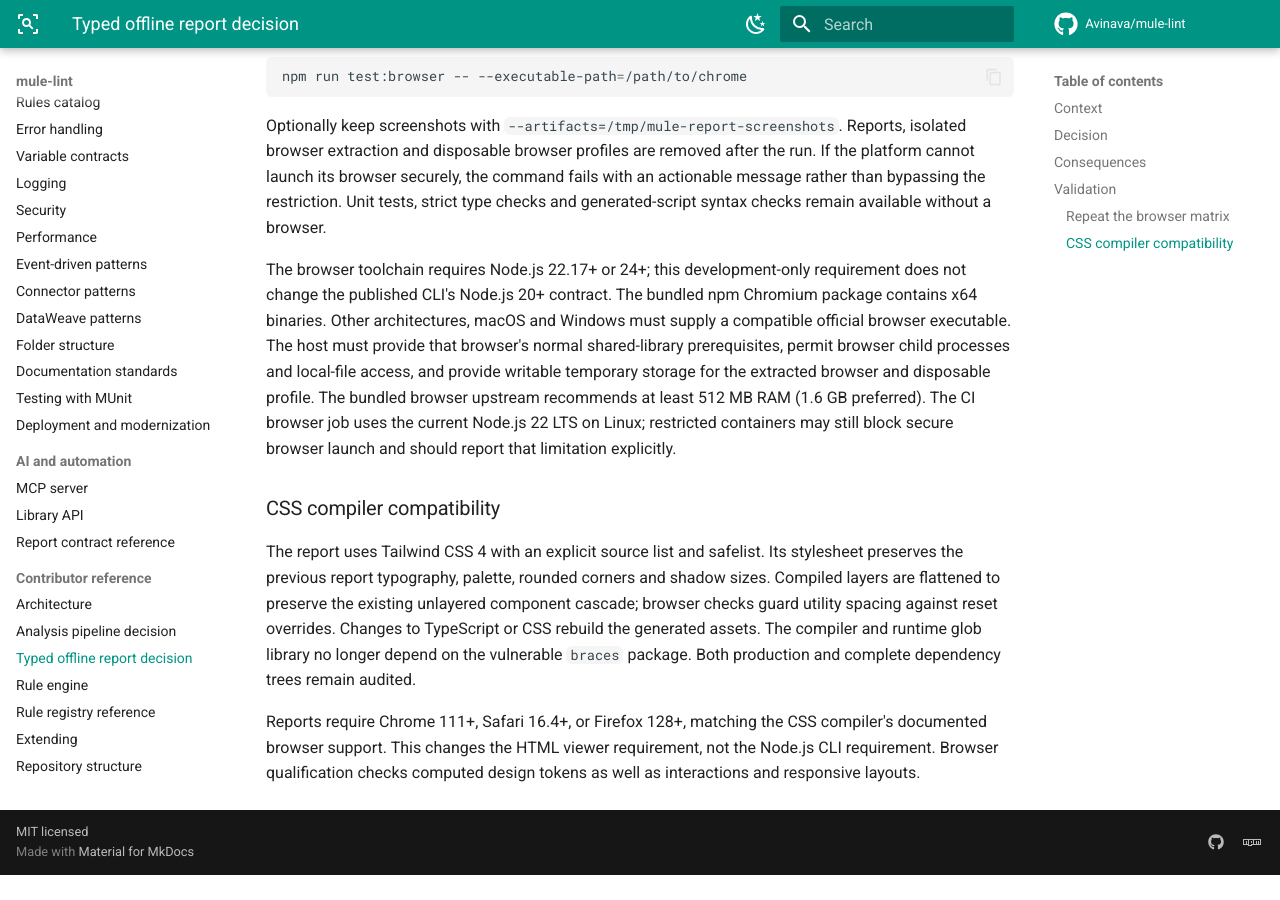
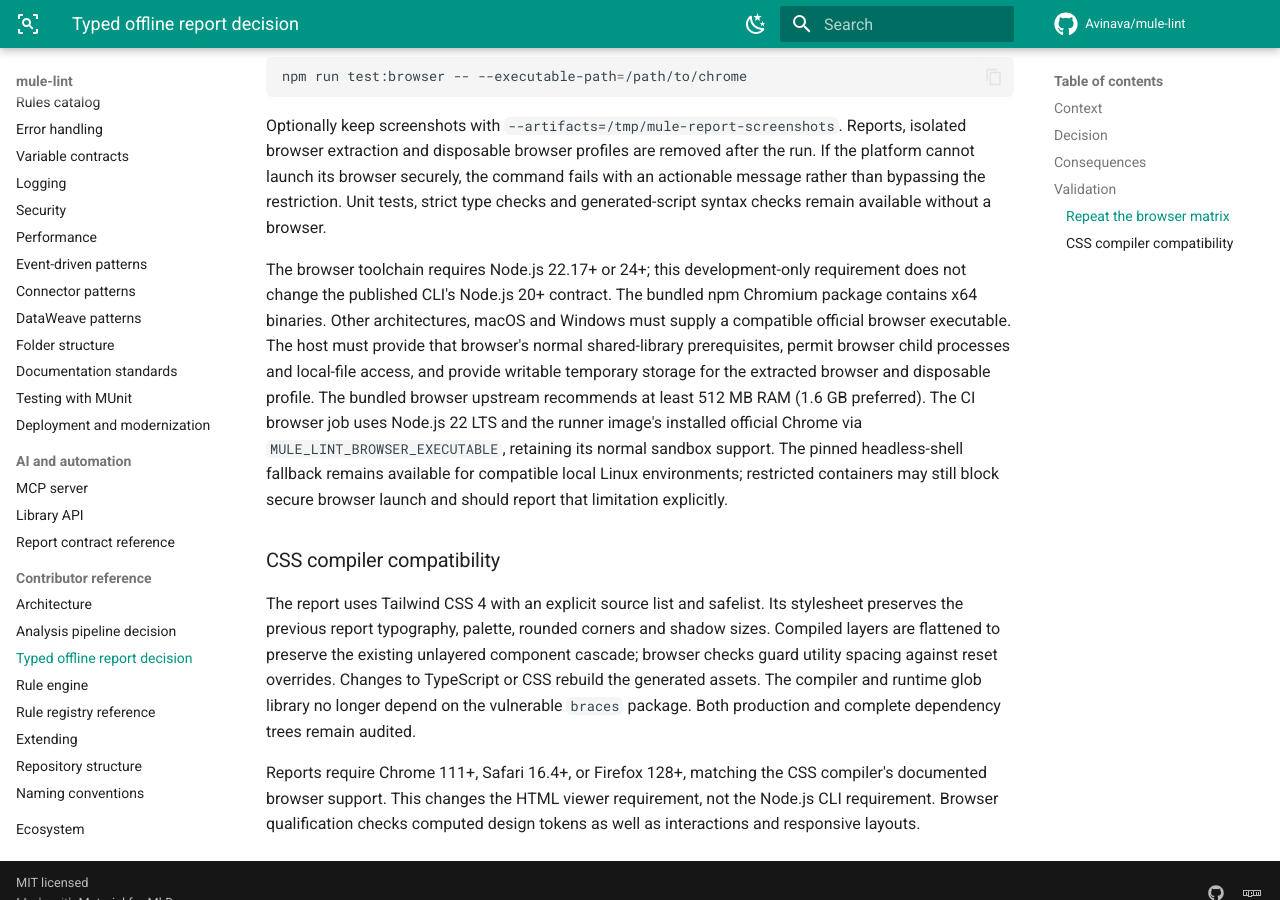
Before and after one commit to Avinava/mule-lint, an MkDocs documentation site: the page built from docs/architecture/typed-html-client.md, in a window 1280 px wide and 900 px high, scrolled down 1656 px. Built offline with MkDocs 1.6.1 and Material for MkDocs 9.7.7, drawn with Linux system fonts in a browser that asks for light colours; comment, search, counter and statistics services are not loaded; before the commit the page ends 2531 px from its top, so only the background shows below that.

Commit message:
ci: use the installed browser for report checks

```diff
--- a/docs/architecture/typed-html-client.md
+++ b/docs/architecture/typed-html-client.md
@@ -80,7 +80,10 @@ compatible official browser executable. The host must provide that browser's nor
 shared-library prerequisites, permit browser child processes and local-file access,
 and provide writable temporary storage for the extracted browser and disposable
 profile. The bundled browser upstream recommends at least 512 MB RAM (1.6 GB preferred).
-The CI browser job uses the current Node.js 22 LTS on Linux; restricted containers may
+The CI browser job uses Node.js 22 LTS and the runner image's installed official
+Chrome via `MULE_LINT_BROWSER_EXECUTABLE`, retaining its normal sandbox support.
+The pinned headless-shell fallback remains available for compatible local Linux
+environments; restricted containers may
 still block secure browser launch and should report that limitation explicitly.
 
 ### CSS compiler compatibility
```
Also changed, not shown: 1 other file.
